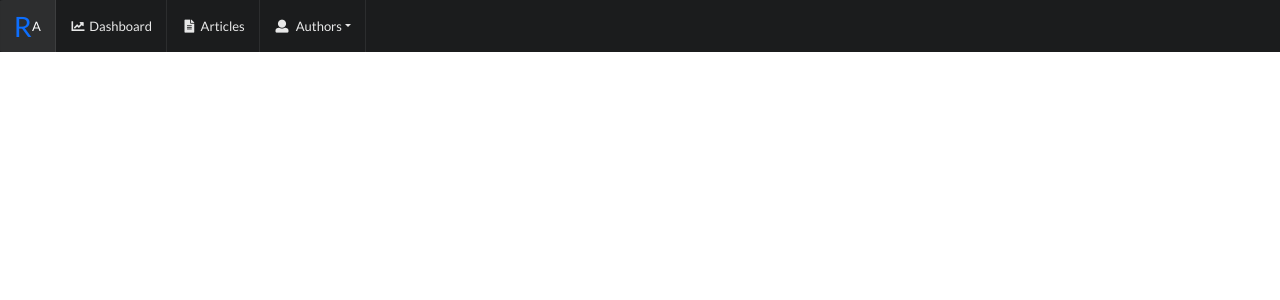
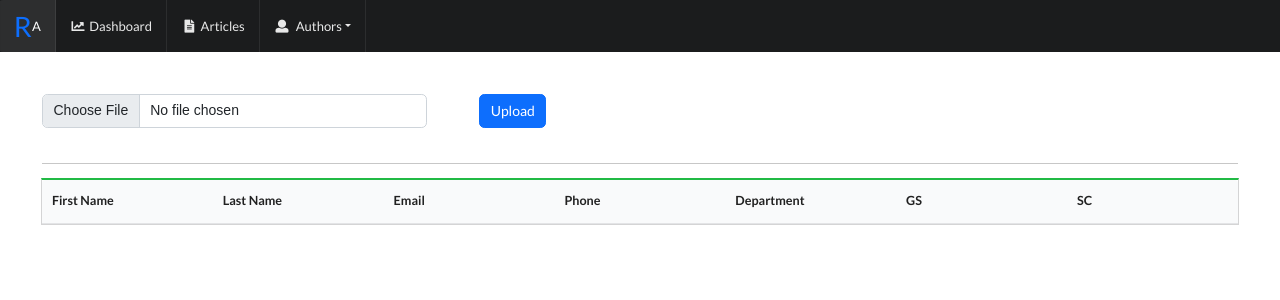
Before and after one commit to SpWorkspace22/ResearchAnalyticsNew, a React (Create React App) app in the folder researchanalytics/: page /uploadAuth in a window 1280 px wide. Shown: the top 300 px of the page. Built offline with nearby package versions, Linux system fonts and the light colour scheme.

Commit message:
researchAnalytics - utilityComponents/uploadAuthor created to upload author, single state maintains the data , if requited fields are missing dislays error message else shows the data that will be uploaded

```diff
--- a/researchanalytics/package.json
+++ b/researchanalytics/package.json
@@ -11,7 +11,8 @@
     "react-dom": "^18.2.0",
     "react-router-dom": "^6.8.2",
     "react-scripts": "5.0.1",
-    "web-vitals": "^2.1.4"
+    "web-vitals": "^2.1.4",
+    "xlsx": "^0.18.5"
   },
   "scripts": {
     "start": "react-scripts start",
--- a/researchanalytics/src/App.js
+++ b/researchanalytics/src/App.js
@@ -4,6 +4,7 @@ import HeadNavbar from "./components/HeadNavbar";
 import DashboardPage from "./components/DashboardPage";
 import AuthorsPage from "./components/AuthorsPage"
 import SideNavBar from './components/SideNavBar';
+import AuthorUpload from './components/utilityComponents/uploadAuthors';
 
 
 export default function App() {
@@ -20,6 +21,7 @@ export default function App() {
               <Route exact path="/" element={<DashboardPage />} />
               <Route path="/dashboard" element={<DashboardPage />} />
               <Route path="/authors" element={<AuthorsPage />} />
+              <Route path="/uploadAuth" element={<AuthorUpload />} />
             </Routes>
           </div>
       {/* // </div> */}
--- a/researchanalytics/src/components/HeadNavbar.js
+++ b/researchanalytics/src/components/HeadNavbar.js
@@ -30,7 +30,7 @@ export default function Navbar(){
                                 Manage Authors
                         </Link></li>
                     <li>
-                        <Link to="#" className="text-dark dropdown-item">
+                        <Link to="/uploadAuth" className="text-dark dropdown-item">
                             <i className="upload icon"></i>
                             Upload Authors
                         </Link>
--- /dev/null
+++ b/researchanalytics/src/components/utilityComponents/uploadAuthor.css
@@ -0,0 +1,13 @@
+tbody {
+  display: block;
+  max-height: 400px;
+  overflow: auto;
+}
+
+
+thead,
+tbody tr {
+  display: table;
+  width: 100%;
+  table-layout: fixed;
+}
--- /dev/null
+++ b/researchanalytics/src/components/utilityComponents/uploadAuthors.js
@@ -0,0 +1,111 @@
+import "./uploadAuthor.css"
+import { read, utils, writeFile } from 'xlsx';
+import { useState } from "react";
+
+export default function AuthorUpload(){
+    const [authorsData,setAuthors] = useState({authors:[],error:""})
+
+    function handleImport(e){
+        const files = e.target.files;
+        if (files.length) {
+            const file = files[0];
+            const reader = new FileReader();
+            reader.onload = (e) => {
+                const wb = read(e.target.result);
+                const sheets = wb.SheetNames;
+
+                if (sheets.length) {
+                    const header = utils.sheet_to_json(wb.Sheets[sheets[0]],{ header: 1 })[0];
+                    if(!checkRequiredFields(header)){
+                        setAuthors({...authorsData,error:"Required Fields Are Missing"})
+                    }else{
+                        const rows = utils.sheet_to_json(wb.Sheets[sheets[0]]);
+                        let authorsList = parseRows(rows);
+                        setAuthors({authors:[...authorsList],error:""})
+
+                    }
+                }
+            }
+            reader.readAsArrayBuffer(file);
+        }
+    }
+
+    function parseRows(rows){
+        let authorsList = []
+
+        rows.forEach(row => {
+            //console.log(row)
+            let author = {}
+            author["first_name"]=row["first_name"]
+            author["last_name"]=row["last_name"]
+            author["email"] = row["email"]
+            author["phone"]=row["phone"] ? row["phone"] : ""
+            author["depart_name"] = row["depart_name"]
+            author["platform_data"] = {}
+            author["platform_data"]["GS"] = row["GS"] ? row["GS"] : ""
+            author["platform_data"]["SC"] = row["SC"] ? row["SC"] : ""
+
+           authorsList.push(author)
+        });
+
+       return authorsList;
+    }
+    function checkRequiredFields(header){
+        if(!header.includes("first_name") || !header.includes("last_name")
+        || !header.includes("email") || !header.includes("depart_name")){
+            return false
+        }
+        return true
+    }
+
+    return (
+        <div className="ms-5 mt-5 me-5">
+            <div className="row">
+                <div className="col-md-4">
+                    <div className="mb-3">
+                        <input className="form-control" type="file" id="formFile" required
+                        onChange={handleImport}
+                        accept=".csv, application/vnd.openxmlformats-officedocument.spreadsheetml.sheet, application/vnd.ms-excel"/>
+                    </div>
+                </div>
+                <div className="col-md-4 ps-5">
+                    <div className="mb-3">
+                        <button className="btn btn-primary">Upload</button>
+                    </div>
+                </div>
+            </div>
+            <hr className="mt-4"/>
+            <table className="ui single selectable green line table attached small mt-3">
+            <thead>
+                <tr>
+                    <th>First Name</th>
+                    <th>Last Name</th>
+                    <th>Email</th>
+                    <th>Phone</th>
+                    <th>Department</th>
+                    <th>GS</th>
+                    <th>SC</th>
+                </tr>
+            </thead>
+            <tbody>
+                {
+                    authorsData.error ? <tr>{authorsData.error}</tr> :
+                    authorsData.authors.map((author)=>{
+                        return (
+                            <tr>
+                                <td>{author.first_name}</td>
+                                <td>{author.last_name}</td>
+                                <td>{author.email}</td>
+                                <td>{author.phone}</td>
+                                <td>{author.depart_name}</td>
+                                <td>{author.platform_data.GS}</td>
+                                <td>{author.platform_data.SC}</td>
+                            </tr>
+                        );
+                    })
+                }
+            </tbody>
+            </table>
+        </div>
+    );
+}
```
Also changed, not shown: 1 other file (tests, documents, lock files or other folders).
